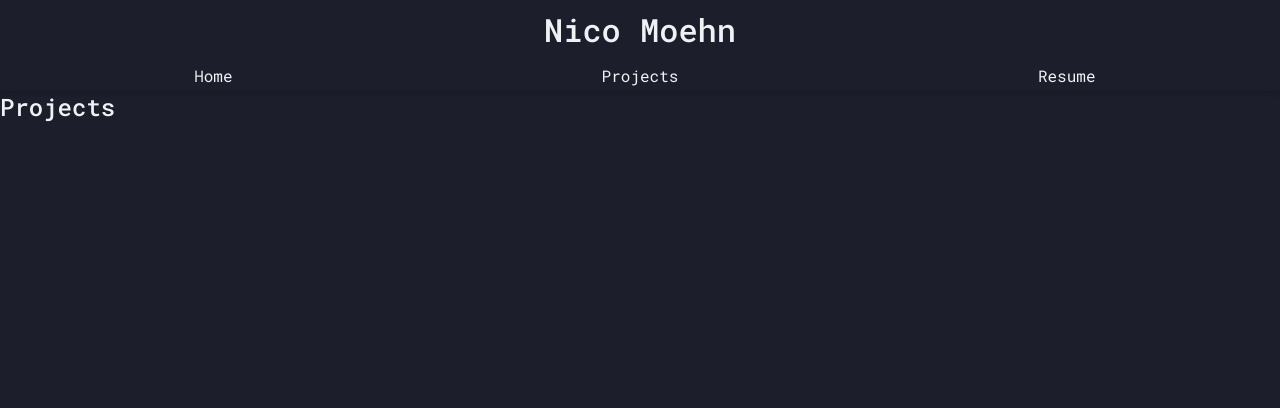
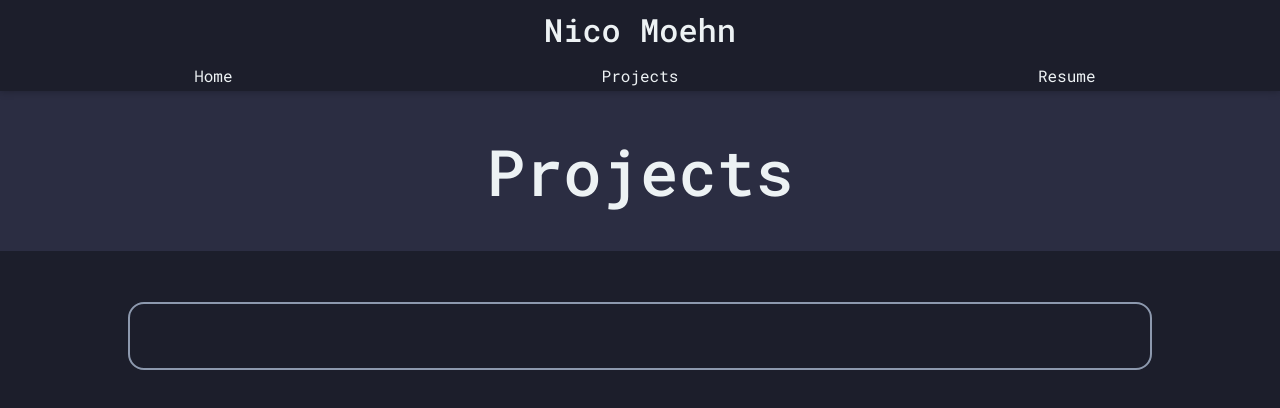
Before and after one commit to nitodeco/nitodeco-portfolio, a JavaScript app: page /projects in a window 1280 px wide. Shown: the top 408 px of the page. Built offline with nearby package versions, Linux system fonts and the light colour scheme; the HTML template or start-up script is replaced by a standard one.

Commit message:
Project page title

```diff
--- a/src/Home.css
+++ b/src/Home.css
@@ -17,7 +17,6 @@
     }
 }
 
-
 #intro-container {
     padding: 2em;
     padding-inline: 10vw;
--- a/src/Home.js
+++ b/src/Home.js
@@ -24,7 +24,7 @@ const Home = () => {
     return (
         <div className="home">
             <div id="welcome-container" className="titleContainer">
-                <h2 id="welcome">Welcome</h2>
+                <h2 className="title">Welcome</h2>
             </div>
             <div id="intro-container">
                 <p>
--- a/src/Projects.js
+++ b/src/Projects.js
@@ -1,7 +1,14 @@
 const Projects = () => {
     return (
         <div className="projects">
-            <h2>Projects</h2>
+            <div className="titleContainer">
+                <h2 id="welcome">Projects</h2>
+            </div>
+            <div id="intro-container">
+                <p>
+
+                </p>
+            </div>
         </div>
     );
 }
--- a/src/index.css
+++ b/src/index.css
@@ -158,3 +158,7 @@ a:hover {
   width: 100%;
   background-color: var(--dark);
 }
+
+.title {
+  font-size: 4rem;
+}
```
